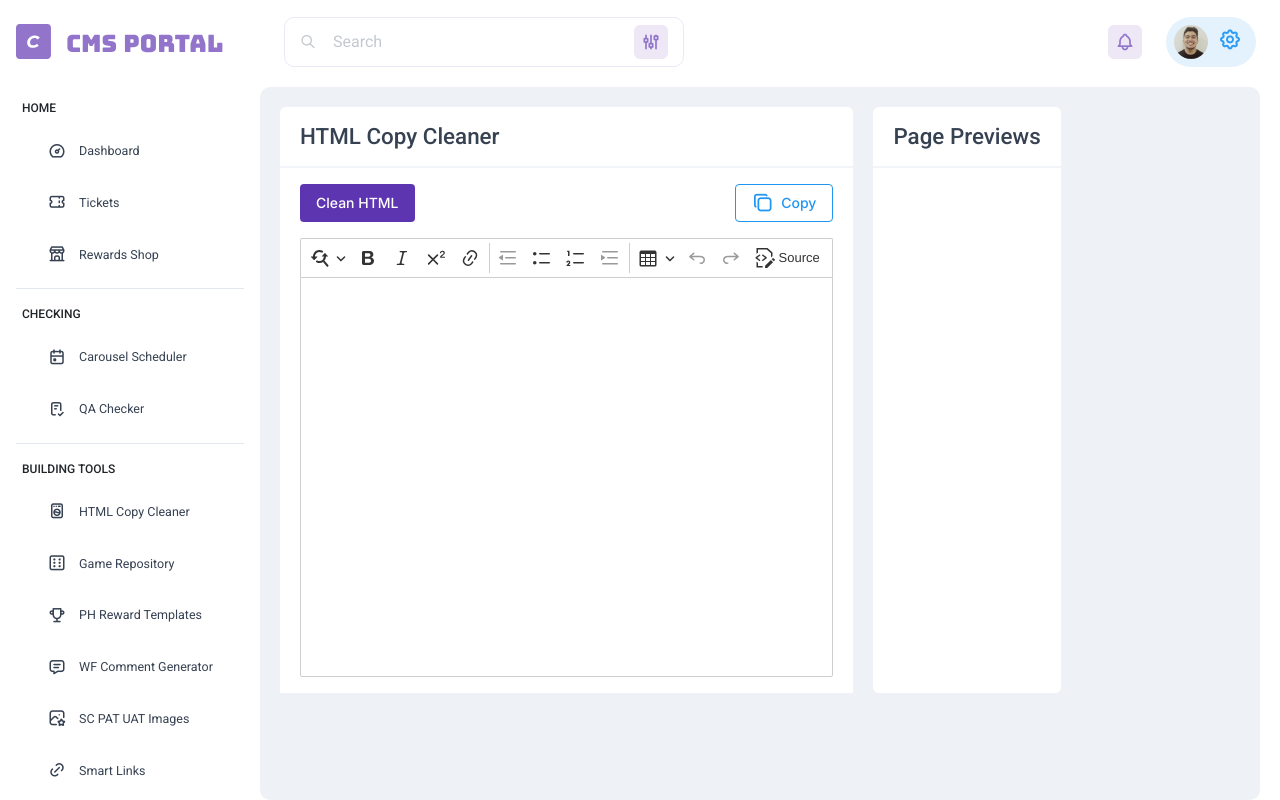
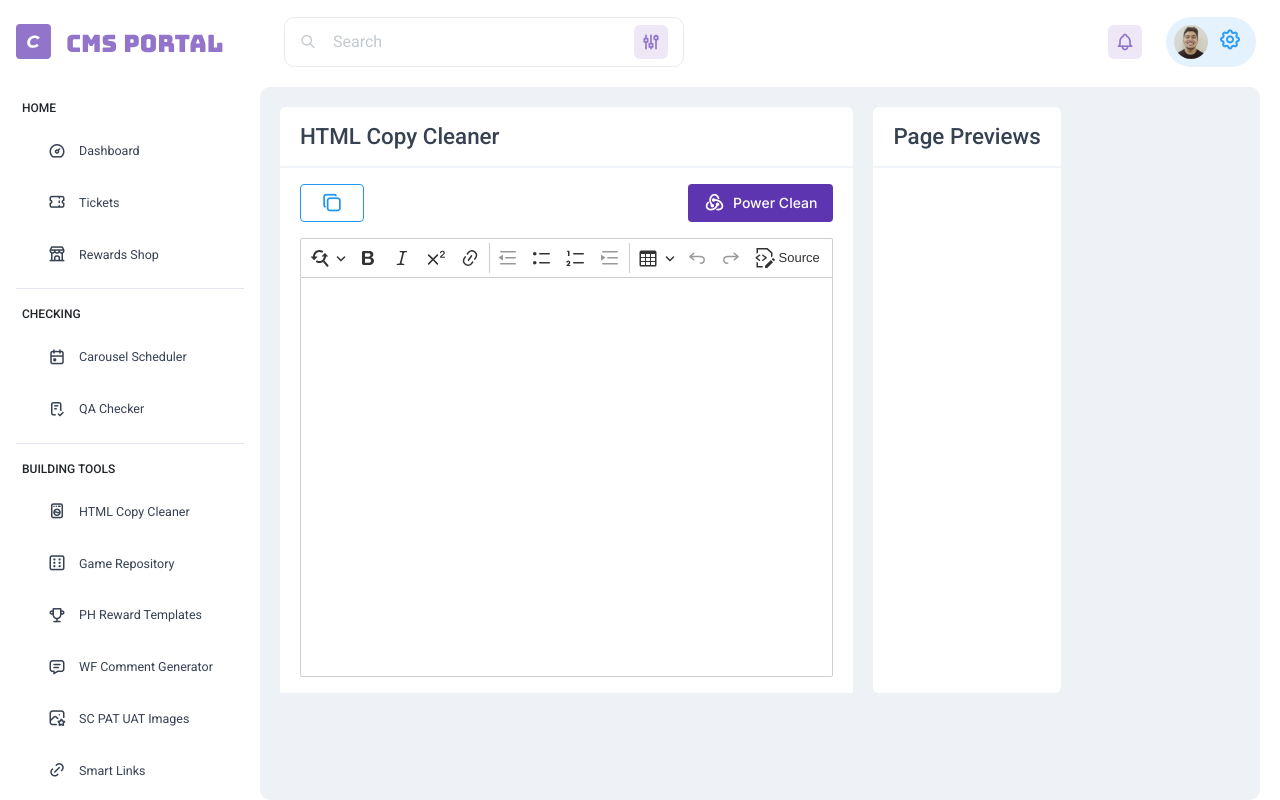
Before and after one commit to kibeeen/copycleaner, a plain HTML site: page cmsportal.html in a window 1280 px wide. Drawn offline with nearby package versions, Linux system fonts and the light colour scheme.

Commit message:
Update cmsportal.html

```diff
--- a/cmsportal.html
+++ b/cmsportal.html
@@ -229,8 +229,8 @@
                     </div>
                     <hr class="cms-card__hr">
                     <div class="card-desc">
-                        <button class="btn-cms btn-cms-primary me-2" onclick="cleanHTML()" tabindex="0">Clean HTML</button>
-                        <button class="btn-cms btn-cms-outline" onclick="copyToClipboard()"><i class="me-2 ti ti-copy"></i>Copy</button>
+                        <button class="btn-cms btn-cms-outline me-2" onclick="copyToClipboard()"><i class="ti ti-copy"></i></button>
+                        <button class="btn-cms btn-cms-primary" onclick="cleanHTML()" tabindex="0"><i class="me-2 ti ti-brand-redux"></i>Power Clean</button>
                     </div>
                     <div class="cms-card__body">
                         <!-- CK5 Editor -->
```
